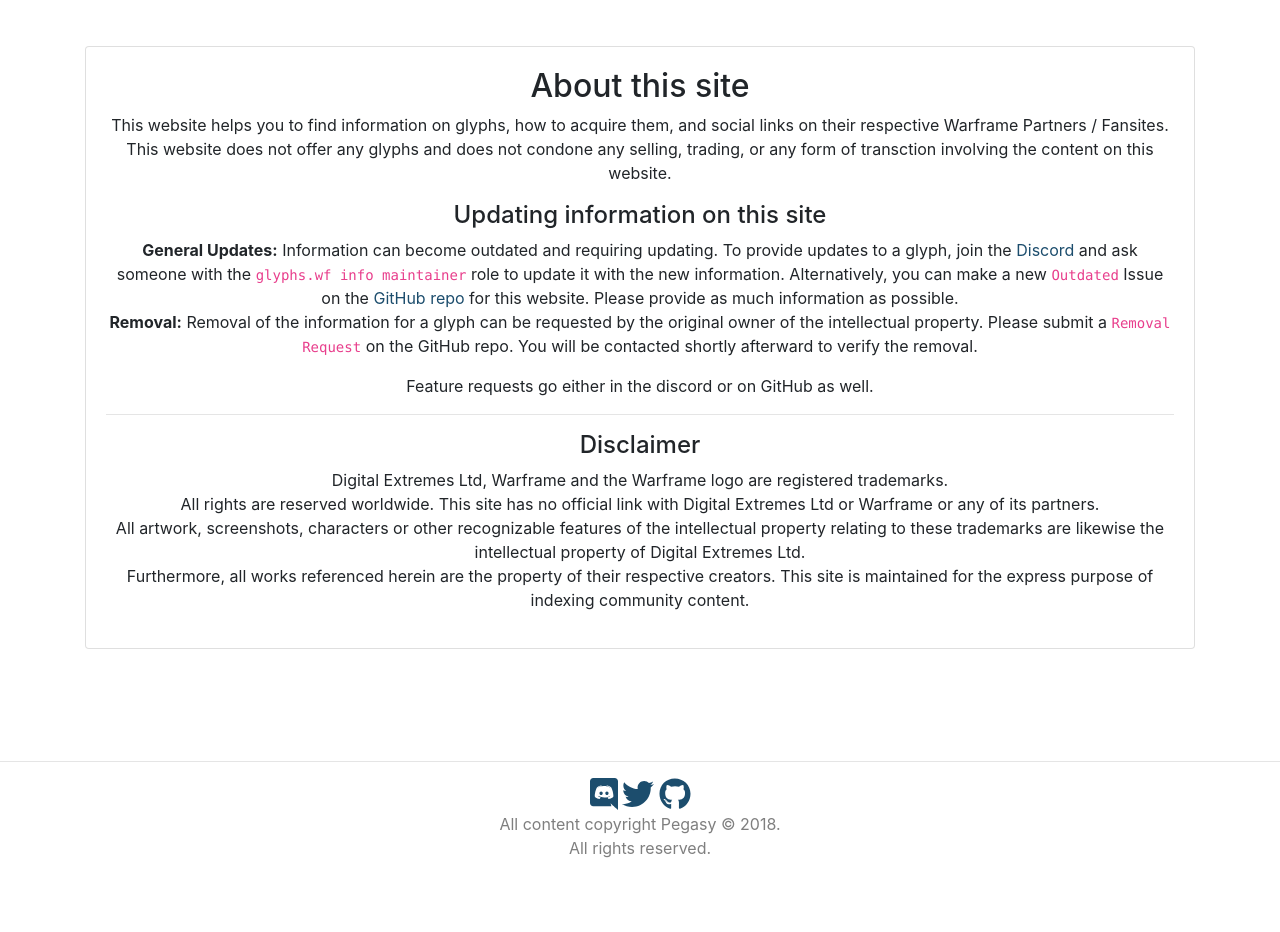
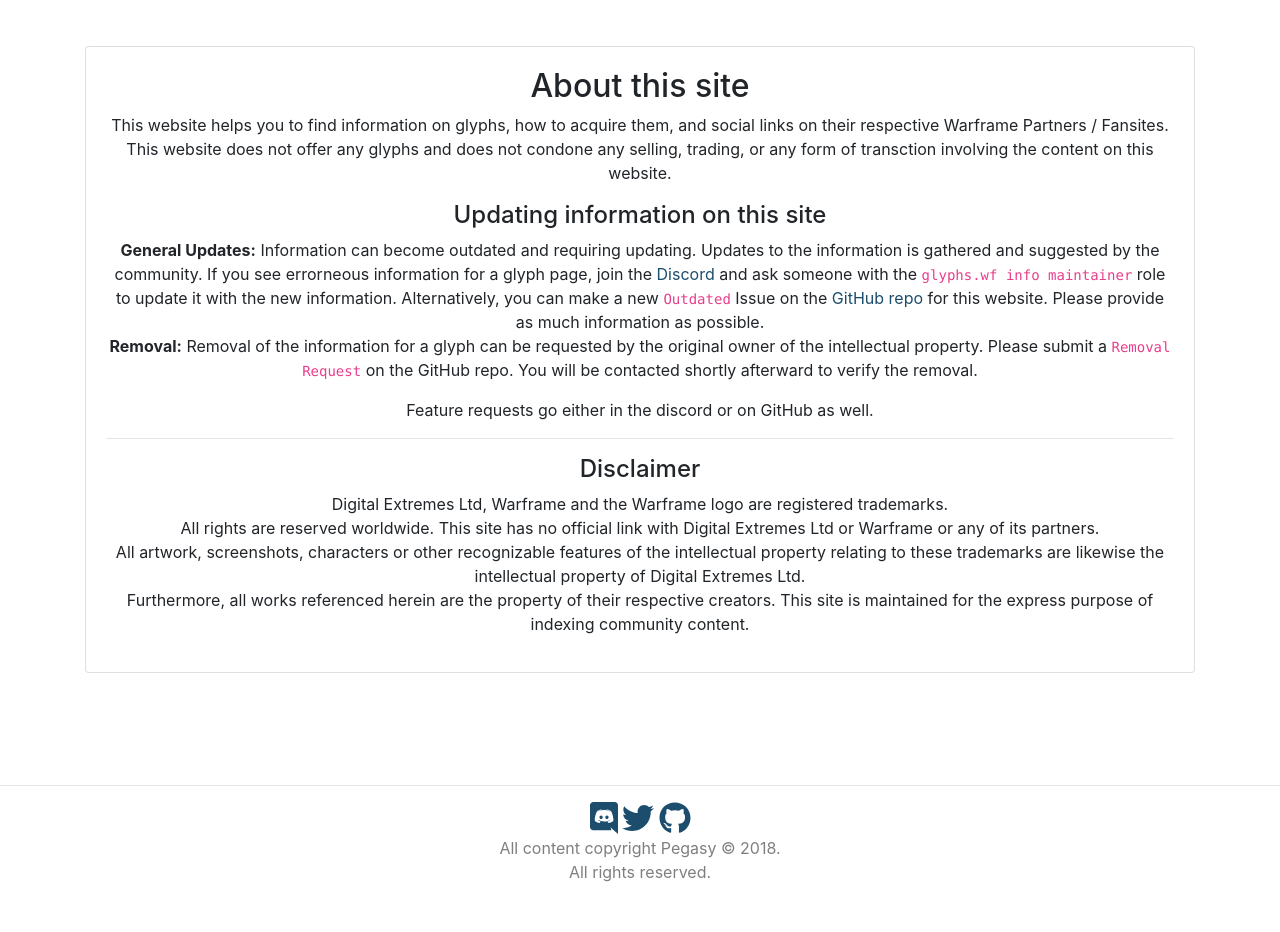
Before and after one commit to pegasy/glyphs.wf, a Jekyll site: the page built from about.md, in a window 1280 px wide. Shown: the part 350-1282 px from the top of the page. Built offline with Jekyll 4.4.1, drawn with Linux system fonts in a browser that asks for light colours; nearby versions of some CDN libraries; before the commit the page ends 1258 px from its top, so only the background shows below that.

Commit message:
Minor updates

```diff
--- a/about.md
+++ b/about.md
@@ -10,7 +10,7 @@
 
 #### Updating information on this site
 
-**General Updates:** Information can become outdated and requiring updating. To provide updates to a glyph, join the [Discord]({{ site.social-links.discord }}) and ask someone with the `glyphs.wf info maintainer` role to update it with the new information. Alternatively, you can make a new `Outdated` Issue on the [GitHub repo]({{ site.github.repository_url }}) for this website. Please provide as much information as possible.
+**General Updates:** Information can become outdated and requiring updating. Updates to the information is gathered and suggested by the community. If you see errorneous information for a glyph page, join the [Discord]({{ site.social-links.discord }}) and ask someone with the `glyphs.wf info maintainer` role to update it with the new information. Alternatively, you can make a new `Outdated` Issue on the [GitHub repo]({{ site.github.repository_url }}) for this website. Please provide as much information as possible.
 **Removal:** Removal of the information for a glyph can be requested by the original owner of the intellectual property. Please submit a `Removal Request` on the GitHub repo. You will be contacted shortly afterward to verify the removal.
 
 Feature requests go either in the discord or on GitHub as well.
```
